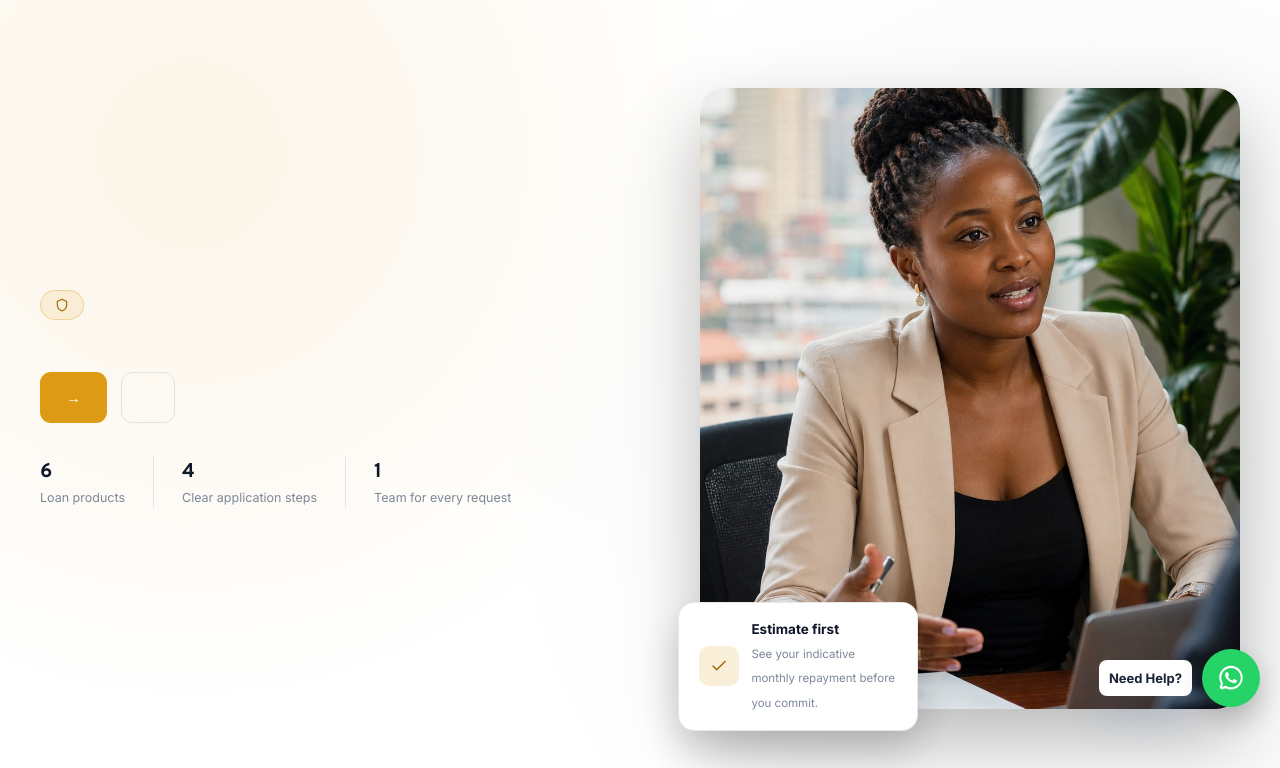
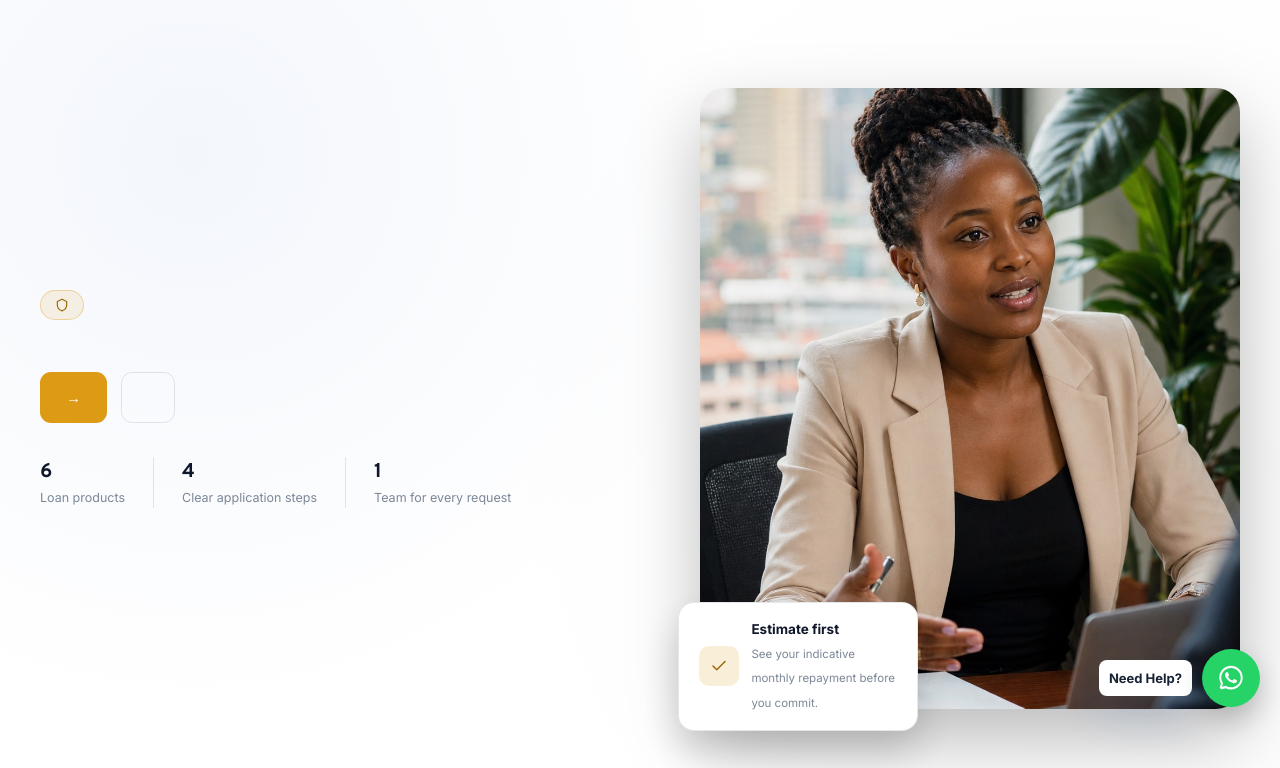
Before and after one commit to Briankaweesi2/tuula-theme, a WordPress theme: template front-page.php in a window 1280 px wide. Shown: the part 73-841 px from the top of the page. Run offline with PHP 8.4 and a stand-in for WordPress, Linux system fonts and the light colour scheme; the site name, menu and one post (Sample post) are stand-ins, and other content is empty; some web fonts are replaced.

Commit message:
Make light theme backgrounds neutral white

```diff
--- a/assets/css/theme-v2.css
+++ b/assets/css/theme-v2.css
@@ -54,9 +54,9 @@
 html[data-theme="light"],
 html:not([data-theme]) {
   --tv2-bg: #ffffff;
-  --tv2-bg-alt: #f6f8fb;
+  --tv2-bg-alt: #ffffff;
   --tv2-surface: #ffffff;
-  --tv2-surface-2: #f1f4f8;
+  --tv2-surface-2: #f7f9fc;
   --tv2-border: rgba(15, 23, 42, 0.1);
   --tv2-border-soft: rgba(15, 23, 42, 0.07);
   --tv2-text: #0f172a;
@@ -69,9 +69,9 @@ html:not([data-theme]) {
   --tv2-accent-border: rgba(221, 154, 20, 0.34);
   --tv2-accent-soft-text: #9B6908;
   --tv2-hero-glow:
-    radial-gradient(circle at 15% 20%, rgba(221, 154, 20, 0.10), transparent 45%),
-    radial-gradient(circle at 85% 60%, rgba(86, 95, 102, 0.08), transparent 50%);
-  --tv2-cta-glow: radial-gradient(circle at 50% 0%, rgba(221, 154, 20, 0.09), transparent 60%);
+    radial-gradient(circle at 15% 20%, rgba(21, 87, 191, 0.05), transparent 45%),
+    radial-gradient(circle at 85% 60%, rgba(86, 95, 102, 0.04), transparent 50%);
+  --tv2-cta-glow: radial-gradient(circle at 50% 0%, rgba(21, 87, 191, 0.05), transparent 60%);
 }
 
 /* Dark theme */
```
